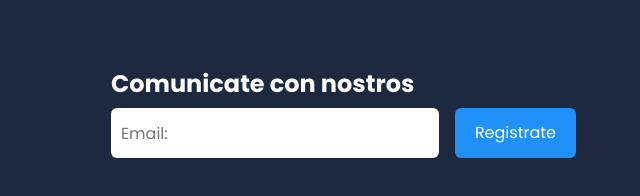
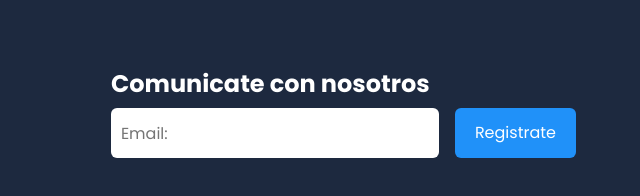
Before and after one commit to Jeff0411AG/ClosetLAb, a plain HTML site: page index.html in a window 1280 px wide. Shown: the part 4116-4312 px from the top of the page, 640-1280 px from the left. Drawn offline with Linux system fonts and the light colour scheme.

Commit message:
Update index.html

```diff
--- a/index.html
+++ b/index.html
@@ -281,7 +281,7 @@
             </nav>
             <!--                 https://formspree.io/f/mlekyayk  -->
             <form class="footer__form" action="https://formspree.io/f/mlekyayk" method="POST">
-                <h2 class="footer__newsletter">Comunicate con nostros</h2>
+                <h2 class="footer__newsletter">Comunicate con nosotros</h2>
                 <div class="footer__inputs">
                     <input type="email" placeholder="Email:" class="footer__input" name="_replyto">
                     <input type="submit" value="Registrate" class="footer__submit">
```
